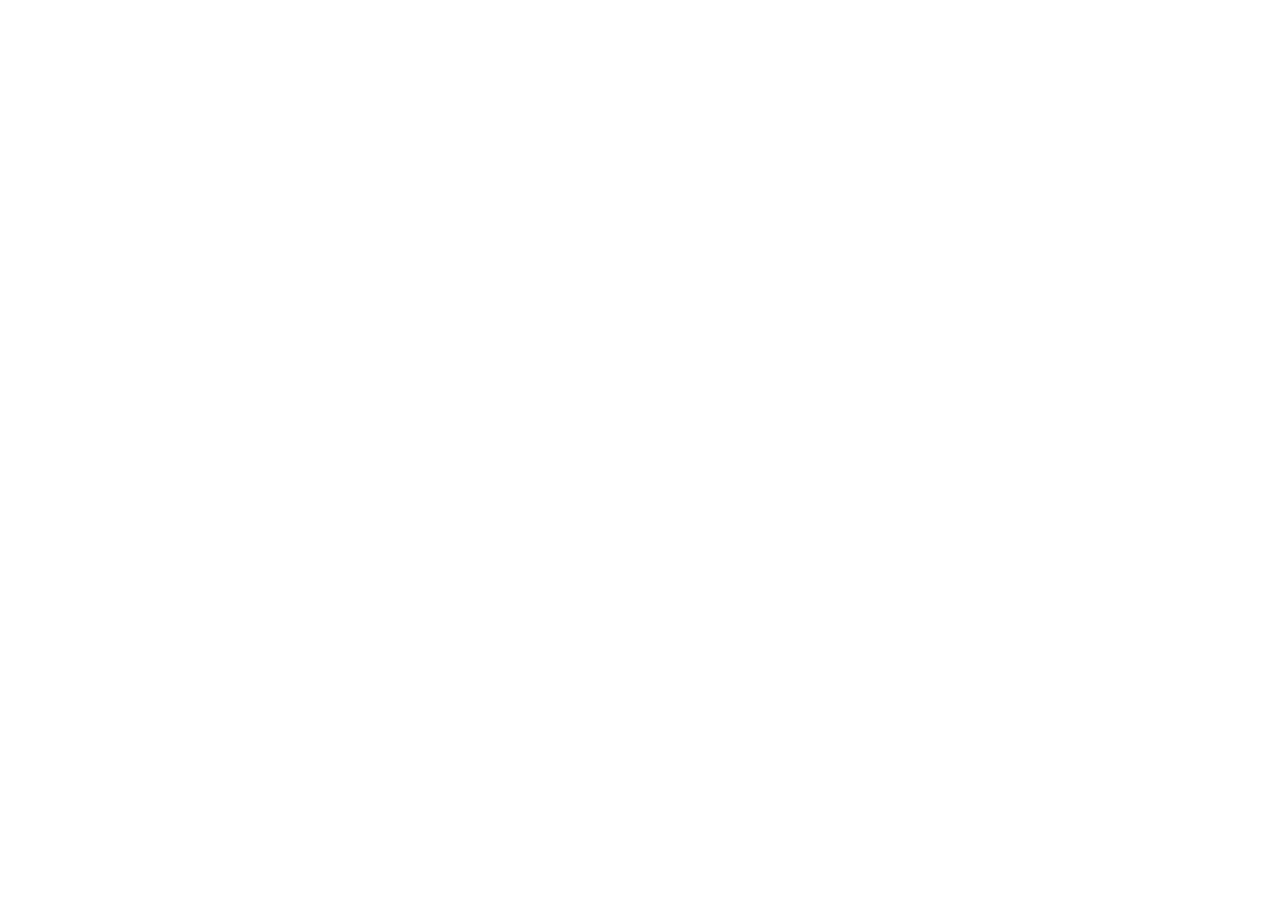
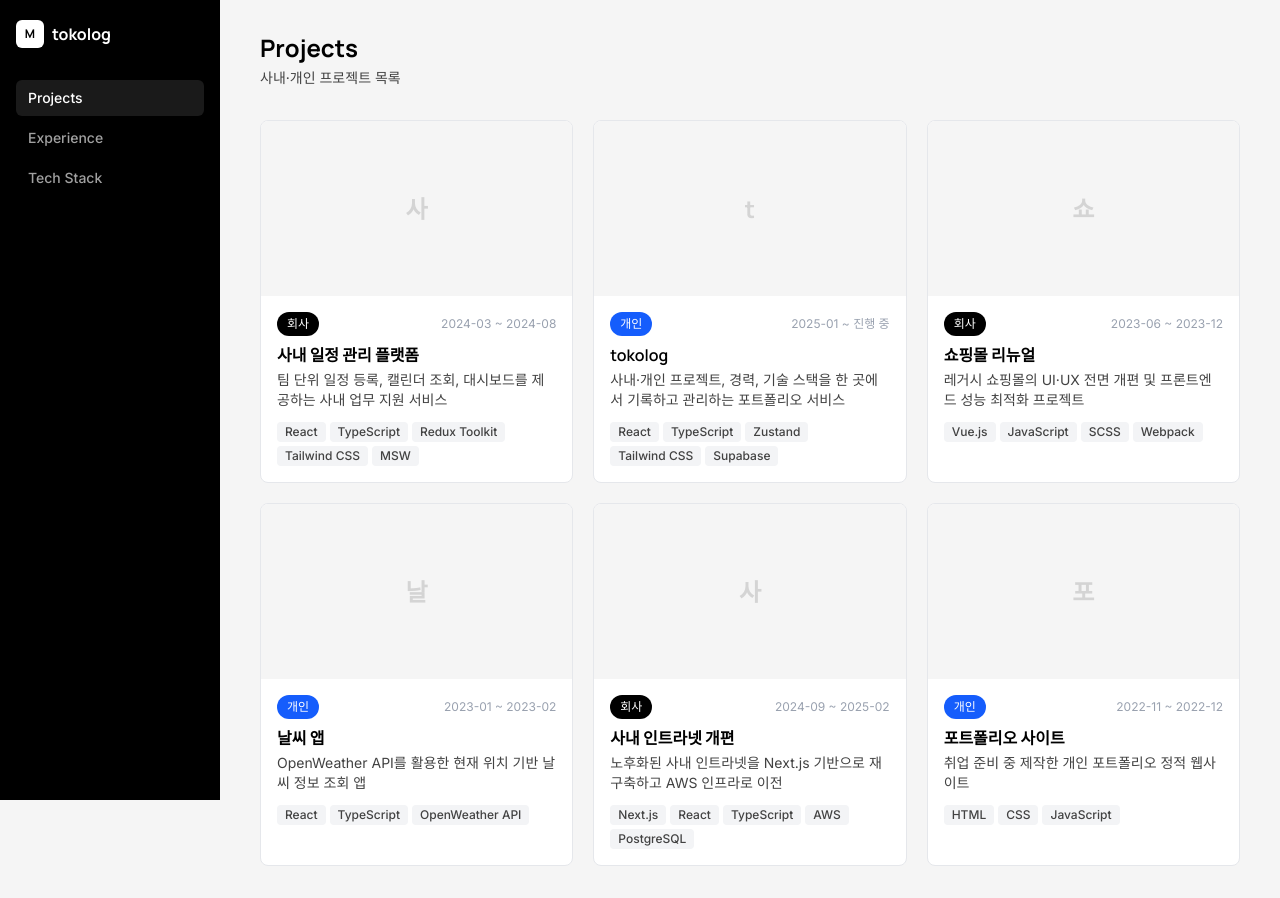
Before and after one commit to aaaz425/tokolog-dev, a React (Vite) app: page /projects in a window 1280 px wide. Before the commit this address had no page. Before the commit the page ends 800 px from the top, so only its background shows below. Built offline with nearby package versions, Linux system fonts and the light colour scheme.

Commit message:
feat: /projects 페이지 구현 및 랜딩 페이지 추가 (#5)
* docs: project-spec.md 개발 순서 Phase 1 재작성

* feat: /projects 정적 목록 페이지 구현

* feat: 랜딩 페이지 추가 및 로고 클릭 홈 이동

* fix: 프로젝트 상세 페이지 목록 복귀 경로 수정

```diff
--- a/src/App.tsx
+++ b/src/App.tsx
@@ -1,12 +1,14 @@
 import { BrowserRouter, Routes, Route } from 'react-router-dom';
-import { HomePage } from './pages/HomePage';
+import { LandingPage } from './pages/LandingPage';
+import { ProjectsPage } from './pages/ProjectsPage';
 import { ProjectDetailPage } from './pages/ProjectDetailPage';
 
 export default function App() {
   return (
     <BrowserRouter>
       <Routes>
-        <Route path="/" element={<HomePage />} />
+        <Route path="/" element={<LandingPage />} />
+        <Route path="/projects" element={<ProjectsPage />} />
         <Route path="/projects/:id" element={<ProjectDetailPage />} />
       </Routes>
     </BrowserRouter>
--- a/src/components/Layout.tsx
+++ b/src/components/Layout.tsx
@@ -7,7 +7,7 @@
 }
 
 const NAV_ITEMS = [
-  { label: 'Projects', path: '/' },
+  { label: 'Projects', path: '/projects' },
   { label: 'Experience', path: '/experience' },
   { label: 'Tech Stack', path: '/techstack' },
 ];
@@ -20,12 +20,15 @@
     <div className="min-h-screen bg-neutral-100 flex">
       {/* PC 사이드바 */}
       <aside className="hidden lg:flex fixed left-0 top-0 w-[220px] min-h-screen bg-black flex-col px-4 py-5 z-20">
-        <div className="flex items-center gap-2 mb-8">
+        <button
+          onClick={() => navigate('/')}
+          className="flex items-center gap-2 mb-8 cursor-pointer hover:opacity-80 transition-opacity"
+        >
           <div className="w-7 h-7 rounded-md bg-white flex items-center justify-center text-black text-xs font-bold font-heading">
             M
           </div>
           <span className="font-heading text-white text-base font-bold">tokolog</span>
-        </div>
+        </button>
         <nav className="flex flex-col gap-1">
           {NAV_ITEMS.map((item) => {
             const isActive = location.pathname === item.path;
--- /dev/null
+++ b/src/data/projects.ts
@@ -0,0 +1,63 @@
+import type { Project } from '../types/project';
+
+export const mockProjects: Project[] = [
+  {
+    id: '1',
+    title: '사내 일정 관리 플랫폼',
+    type: 'company',
+    description: '팀 단위 일정 등록, 캘린더 조회, 대시보드를 제공하는 사내 업무 지원 서비스',
+    techStack: ['React', 'TypeScript', 'Redux Toolkit', 'Tailwind CSS', 'MSW'],
+    startDate: '2024-03',
+    endDate: '2024-08',
+    createdAt: '2024-03-01T00:00:00.000Z',
+  },
+  {
+    id: '2',
+    title: 'tokolog',
+    type: 'personal',
+    description: '사내·개인 프로젝트, 경력, 기술 스택을 한 곳에서 기록하고 관리하는 포트폴리오 서비스',
+    techStack: ['React', 'TypeScript', 'Zustand', 'Tailwind CSS', 'Supabase'],
+    startDate: '2025-01',
+    createdAt: '2025-01-01T00:00:00.000Z',
+  },
+  {
+    id: '3',
+    title: '쇼핑몰 리뉴얼',
+    type: 'company',
+    description: '레거시 쇼핑몰의 UI·UX 전면 개편 및 프론트엔드 성능 최적화 프로젝트',
+    techStack: ['Vue.js', 'JavaScript', 'SCSS', 'Webpack'],
+    startDate: '2023-06',
+    endDate: '2023-12',
+    createdAt: '2023-06-01T00:00:00.000Z',
+  },
+  {
+    id: '4',
+    title: '날씨 앱',
+    type: 'personal',
+    description: 'OpenWeather API를 활용한 현재 위치 기반 날씨 정보 조회 앱',
+    techStack: ['React', 'TypeScript', 'OpenWeather API'],
+    startDate: '2023-01',
+    endDate: '2023-02',
+    createdAt: '2023-01-01T00:00:00.000Z',
+  },
+  {
+    id: '5',
+    title: '사내 인트라넷 개편',
+    type: 'company',
+    description: '노후화된 사내 인트라넷을 Next.js 기반으로 재구축하고 AWS 인프라로 이전',
+    techStack: ['Next.js', 'React', 'TypeScript', 'AWS', 'PostgreSQL'],
+    startDate: '2024-09',
+    endDate: '2025-02',
+    createdAt: '2024-09-01T00:00:00.000Z',
+  },
+  {
+    id: '6',
+    title: '포트폴리오 사이트',
+    type: 'personal',
+    description: '취업 준비 중 제작한 개인 포트폴리오 정적 웹사이트',
+    techStack: ['HTML', 'CSS', 'JavaScript'],
+    startDate: '2022-11',
+    endDate: '2022-12',
+    createdAt: '2022-11-01T00:00:00.000Z',
+  },
+];
--- /dev/null
+++ b/src/pages/LandingPage.tsx
@@ -0,0 +1,28 @@
+import { useNavigate } from 'react-router-dom';
+import { Layout } from '../components/Layout';
+
+export function LandingPage() {
+  const navigate = useNavigate();
+
+  return (
+    <Layout>
+      <div className="max-w-2xl pt-10">
+        <p className="font-body text-sm text-[#424242] mb-3">안녕하세요 👋</p>
+        <h1 className="font-heading text-4xl font-bold text-black leading-tight mb-4">
+          저는 프론트엔드<br />개발자입니다.
+        </h1>
+        <p className="font-body text-base text-[#424242] leading-relaxed mb-8">
+          사내·개인 프로젝트와 경력, 기술 스택을 이곳에 기록합니다.
+          <br />
+          새로운 것을 배우고 만드는 걸 좋아합니다.
+        </p>
+        <button
+          onClick={() => navigate('/projects')}
+          className="font-body text-sm font-medium bg-black text-white px-5 py-2.5 rounded-full hover:bg-[#424242] transition-colors cursor-pointer"
+        >
+          프로젝트 보기 →
+        </button>
+      </div>
+    </Layout>
+  );
+}
--- a/src/pages/ProjectDetailPage.tsx
+++ b/src/pages/ProjectDetailPage.tsx
@@ -30,7 +30,7 @@
         <div className="text-center py-24 text-gray-400">
           <p className="font-body text-sm">프로젝트를 찾을 수 없어요.</p>
           <button
-            onClick={() => navigate('/')}
+            onClick={() => navigate('/projects')}
             className="mt-4 font-body text-sm text-black hover:underline"
           >
             목록으로
@@ -66,7 +66,7 @@
   function handleDelete() {
     if (!confirm('이 프로젝트를 삭제할까요?')) return;
     deleteProject(project!.id);
-    navigate('/');
+    navigate('/projects');
   }
 
   const period = project.endDate
@@ -80,7 +80,7 @@
   return (
     <Layout>
       <button
-        onClick={() => navigate('/')}
+        onClick={() => navigate('/projects')}
         className="font-body text-sm text-gray-400 hover:text-black mb-6 flex items-center gap-1 transition-colors cursor-pointer"
       >
         ← 목록으로
--- /dev/null
+++ b/src/pages/ProjectsPage.tsx
@@ -0,0 +1,19 @@
+import { Layout } from '../components/Layout';
+import { ProjectCard } from '../components/ProjectCard';
+import { mockProjects } from '../data/projects';
+
+export function ProjectsPage() {
+  return (
+    <Layout>
+      <div className="mb-8">
+        <h1 className="font-heading text-2xl font-bold text-black">Projects</h1>
+        <p className="font-body text-sm text-[#424242] mt-1">사내·개인 프로젝트 목록</p>
+      </div>
+      <div className="grid grid-cols-1 sm:grid-cols-2 lg:grid-cols-3 gap-5">
+        {mockProjects.map((project) => (
+          <ProjectCard key={project.id} project={project} />
+        ))}
+      </div>
+    </Layout>
+  );
+}
```
Also changed, not shown: 1 other file (tests, documents, lock files or other folders).
